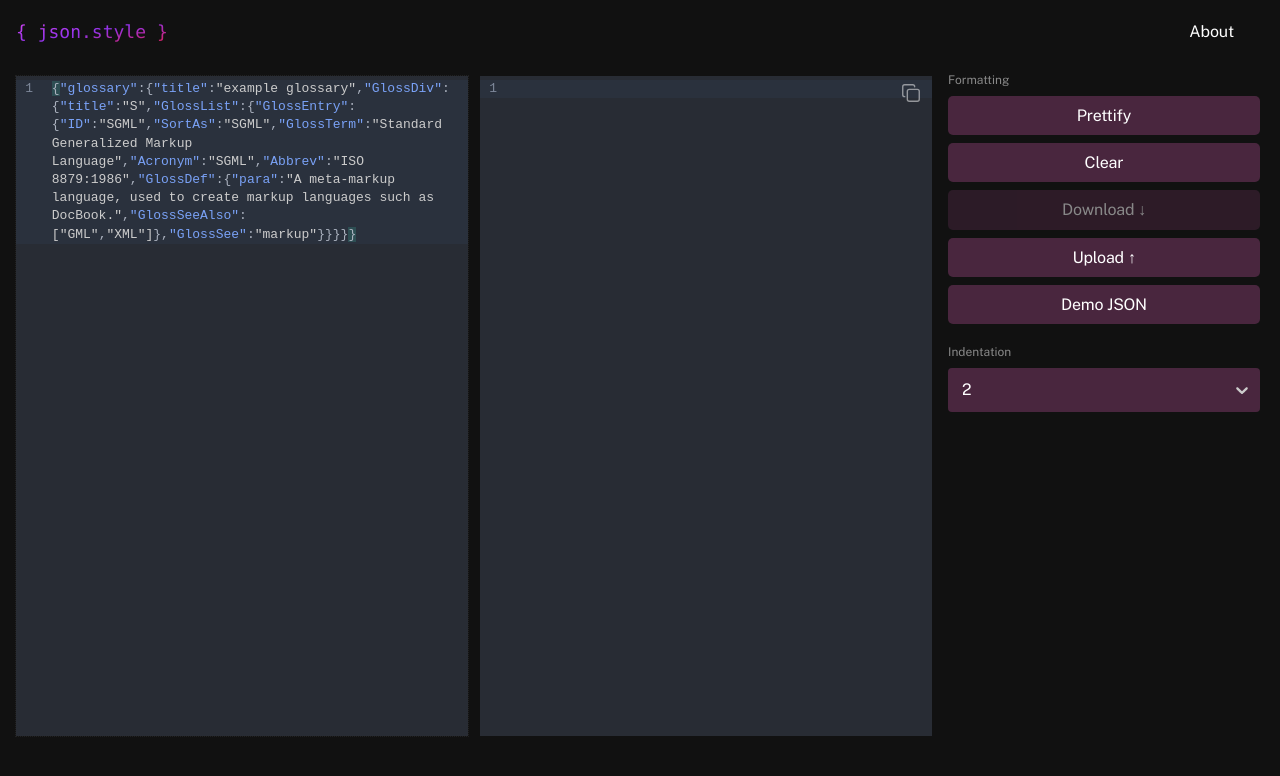
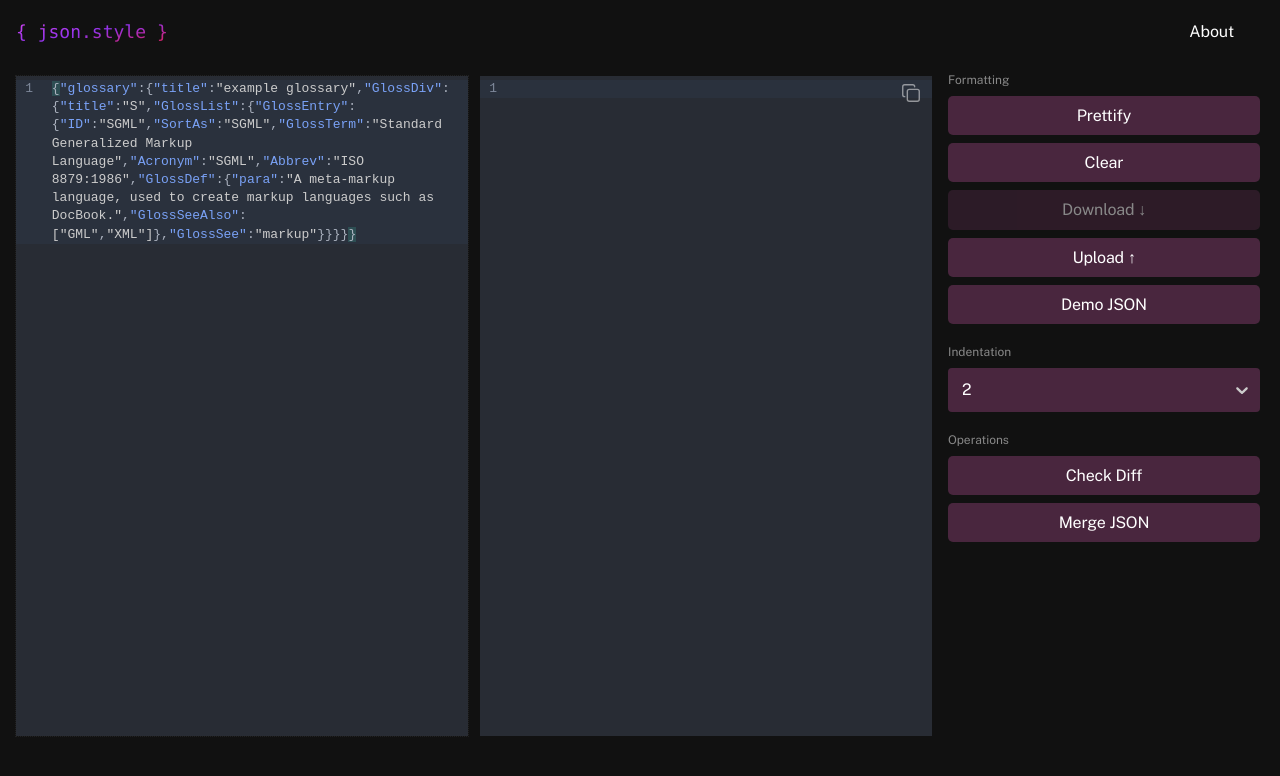
Before and after one commit to bytekrunch/json.style, a Next.js app: page / in a window 1280 px wide. Shown: the top 776 px of the page. Built offline with nearby package versions, Linux system fonts and the light colour scheme.

Commit message:
Added basic button for diff check

```diff
--- a/pages/index.js
+++ b/pages/index.js
@@ -76,6 +76,12 @@ export default function Home() {
     setOutputString("");
   };
 
+  const handleDiff = () => {
+    console.log(inputString)
+    setInputString(JSON.stringify(JSON.parse(inputString), null, 2))
+    setOutputString(JSON.stringify(JSON.parse(outputString), null, 2))
+  }
+
   useEffect(() => {
     inputString === "" && setOutputString("");
   }, [inputString]);
@@ -117,8 +123,8 @@ export default function Home() {
               <CodeMirror
                 height="660px"
                 theme={createTheme(CODE_EDITOR_THEME)}
-                editable={false}
                 value={outputString}
+                onChange={e => setOutputString(e)}
                 extensions={editorExtensions}
                 className="overflow-auto absolute h-full mt-1 w-full"
               />
@@ -163,6 +169,17 @@ export default function Home() {
                   defaultValue={DEFAULT_INDENTATION_SPACE}
                 />
               </div>
+              <label className="text-xs pt-3 text-[#888888]">Operations</label>
+              <div className="flex flex-col space-y-2">
+                <Button
+                  label="Check Diff"
+                  onClick={handleDiff}
+                />
+                <Button
+                  label="Merge JSON"
+                  onClick={() => handleFormat(selectRef.current.state.value.value)}
+                />
+              </div>
 
             </div>
           </div>
```
